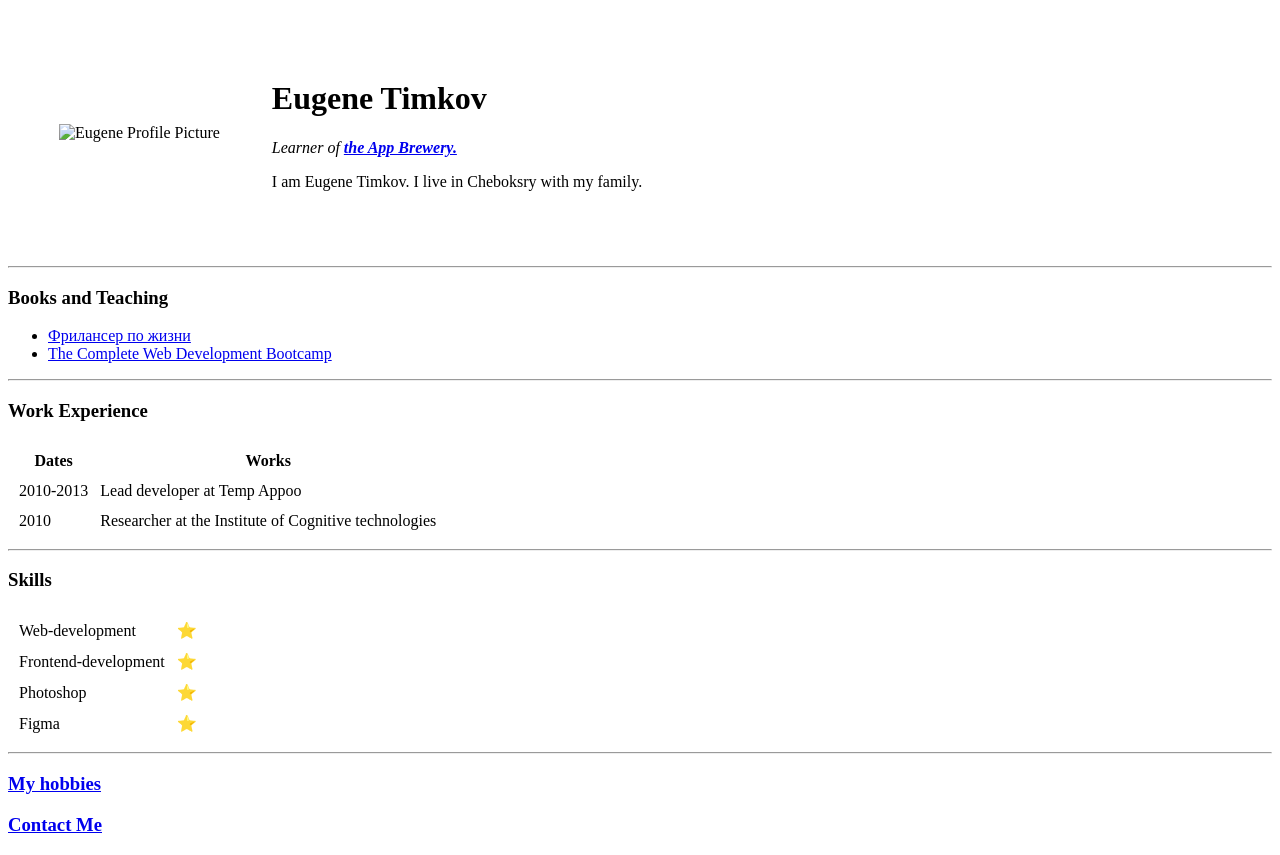
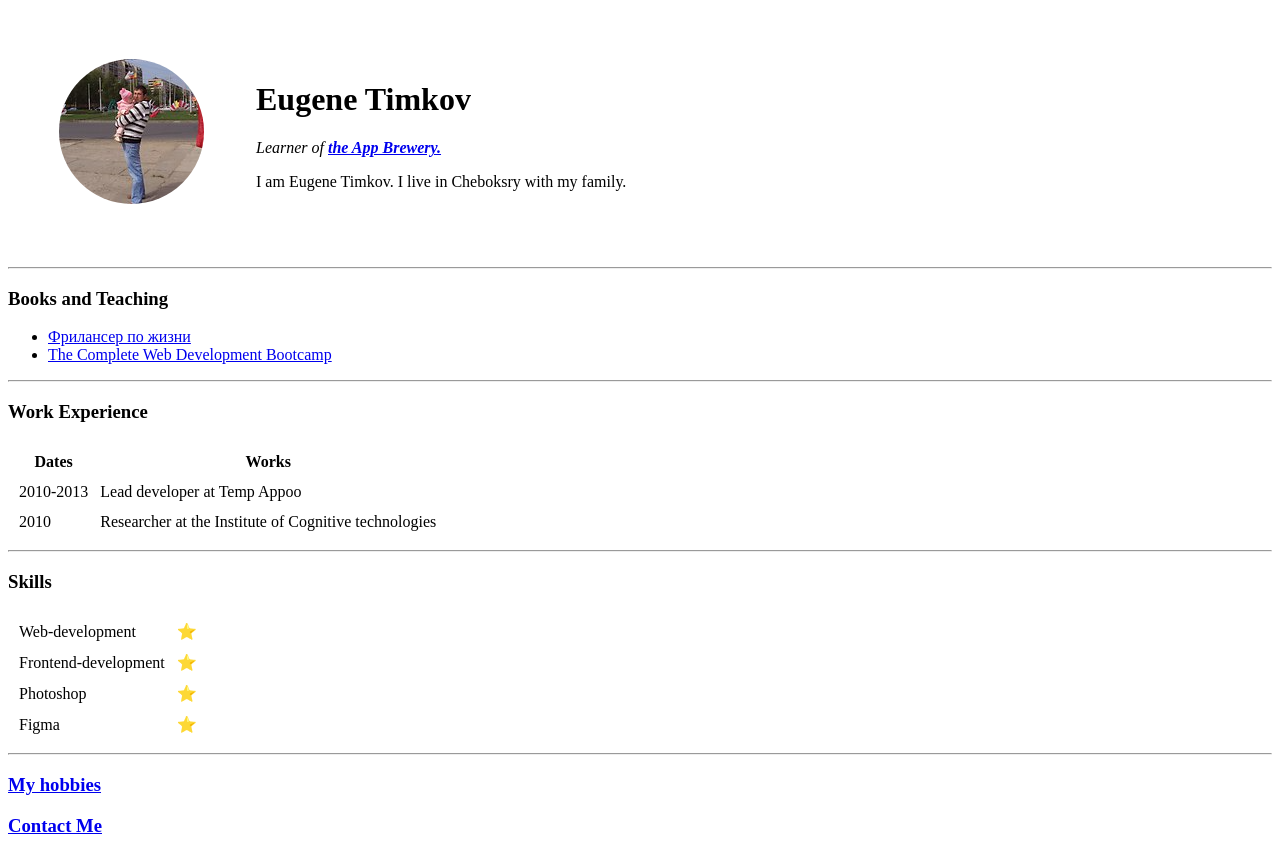
Before and after one commit to TimkovEugene/cv, a plain HTML site: page index.html in a window 1280 px wide. Drawn offline with Linux system fonts and the light colour scheme; the site is published under a folder, as on GitHub Pages, so addresses that start at the root find nothing.

Commit message:
Update index.html

```diff
--- a/index.html
+++ b/index.html
@@ -10,7 +10,7 @@
 <body>
 	<table cellspacing="50">
 		<tr>
-			<td><img src="/img/circle-cropped (1).png" alt="Eugene Profile Picture"></td>
+			<td><img src="img/circle-cropped (1).png" alt="Eugene Profile Picture"></td>
 			<td><h1>Eugene Timkov</h1>
 				<p><em>Learner of <strong><a href="https://www.appbrewery.co/p/web-development-course-resources/">the App Brewery.</a></strong></em></p>
 				<p>I am Eugene Timkov. I live in Cheboksry with my family.</p></td>
```
